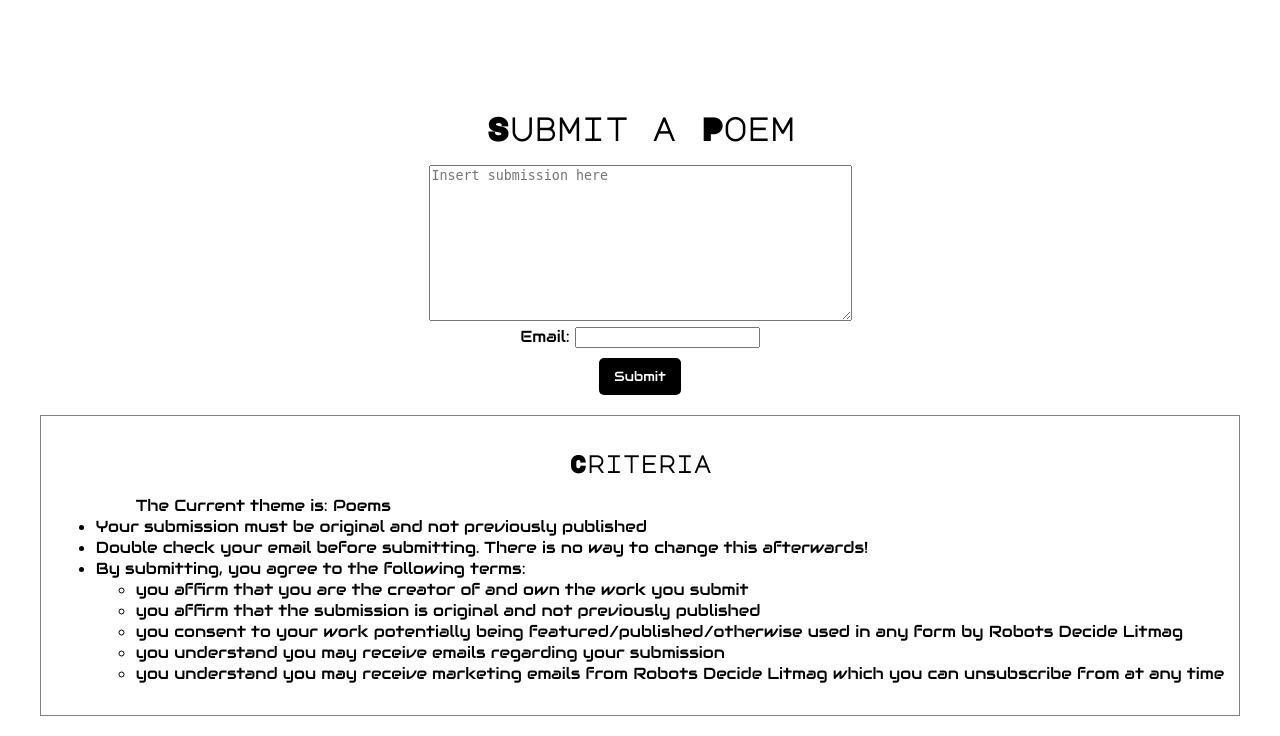
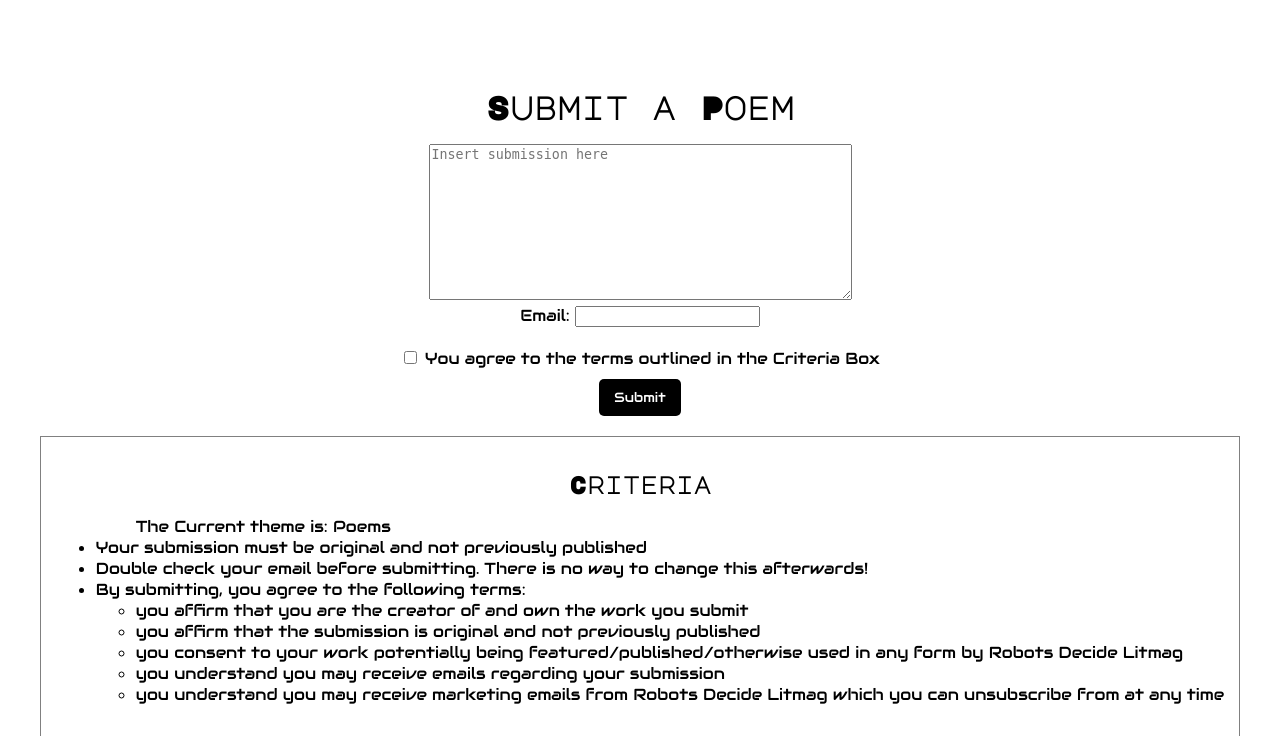
Before and after one commit to tmansmann0/RobotsDecideLitmag, a Flask app: page /submit in a window 1280 px wide. Shown: the top 736 px of the page. Run offline with Flask 2, Linux system fonts and the light colour scheme.

Commit message:
added checkbox to submit form

```diff
--- a/templates/submit.html
+++ b/templates/submit.html
@@ -67,6 +67,10 @@
         <label for="email">Email:</label>
         <input type="email" name="email" id="email">
         <br>
+        <br>
+        <input type="checkbox" name="agreement" id="agreement">
+        <label for="agreement">You agree to the terms outlined in the Criteria Box</label>
+        <br>
         <input type="submit" value="Submit">
     </form>
     <div class="criteria-box" align="center">
@@ -89,6 +93,7 @@
 function validateForm() {
     var email = document.forms["submitForm"]["email"].value;
     var submission = document.forms["submitForm"]["submission_text"].value;
+    var agreement = document.forms["submitForm"]["agreement"].checked;
     var errorMessage = "";
 
     if (email == "" && submission == "") {
@@ -97,6 +102,8 @@
         errorMessage += "Please enter an email before submitting.";
     } else if (submission == "") {
         errorMessage += "Please enter a submission before submitting.";
+    } else if (!agreement) {
+        errorMessage += "Please agree to the terms outlined in the Criteria Box.";
     }
 
     if (errorMessage != "") {
```
Lines whose indentation alone changed are shown as unchanged.
